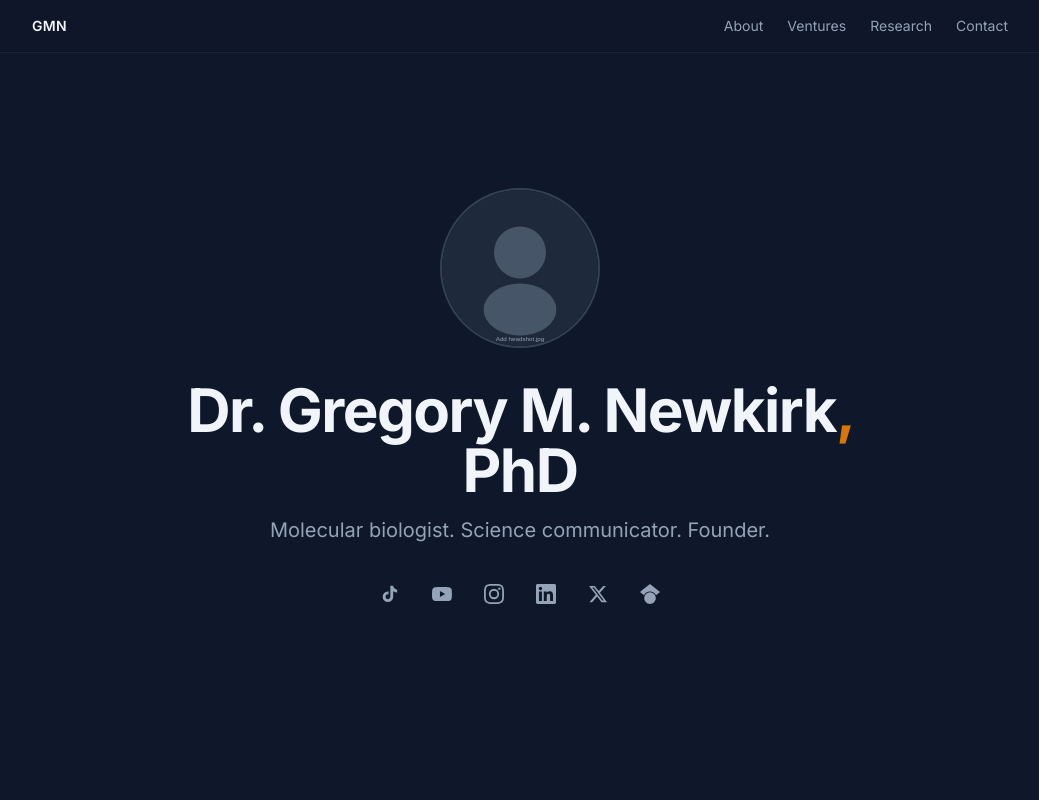
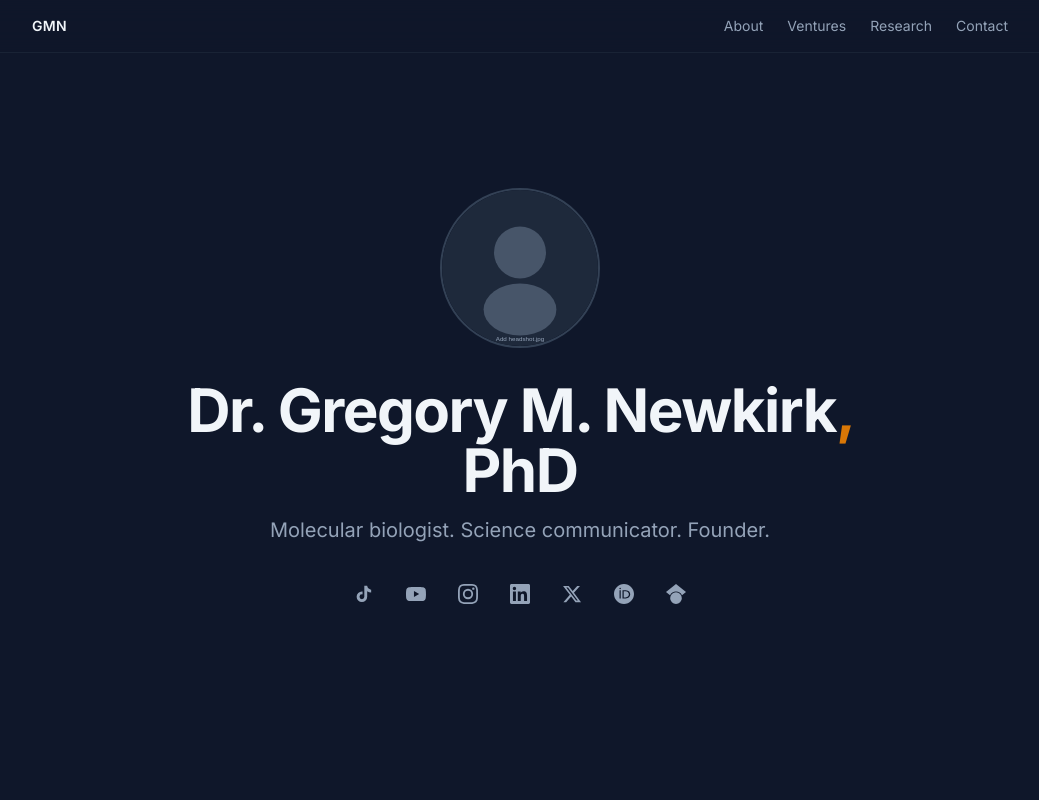
Before and after one commit to gregnewkirk/gregnewkirk-com, a Next.js app: page / in a window 1280 px wide. Shown: the top 800 px of the page, without its empty margins (120-1159 px from the left). Built offline with nearby package versions, Linux system fonts and the light colour scheme.

Commit message:
Add ORCID link to socials

```diff
--- a/src/app/page.tsx
+++ b/src/app/page.tsx
@@ -43,6 +43,15 @@ const socials = [
     icon: (
       <svg viewBox="0 0 24 24" fill="currentColor" className="w-5 h-5">
         <path d="M18.244 2.25h3.308l-7.227 8.26 8.502 11.24H16.17l-5.214-6.817L4.99 21.75H1.68l7.73-8.835L1.254 2.25H8.08l4.713 6.231zm-1.161 17.52h1.833L7.084 4.126H5.117z" />
+      </svg>
+    ),
+  },
+  {
+    name: "ORCID",
+    href: "https://orcid.org/0000-0002-1154-7787",
+    icon: (
+      <svg viewBox="0 0 24 24" fill="currentColor" className="w-5 h-5">
+        <path d="M12 0C5.372 0 0 5.372 0 12s5.372 12 12 12 12-5.372 12-12S18.628 0 12 0zM7.369 4.378c.525 0 .947.431.947.947s-.422.947-.947.947-.947-.431-.947-.947.422-.947.947-.947zm-.722 3.038h1.444v10.041H6.647V7.416zm3.562 0h3.9c3.712 0 5.344 2.653 5.344 5.025 0 2.578-2.016 5.016-5.325 5.016h-3.919V7.416zm1.444 1.303v7.444h2.297c2.359 0 3.925-1.575 3.925-3.722 0-2.016-1.444-3.722-3.925-3.722h-2.297z"/>
       </svg>
     ),
   },
```
